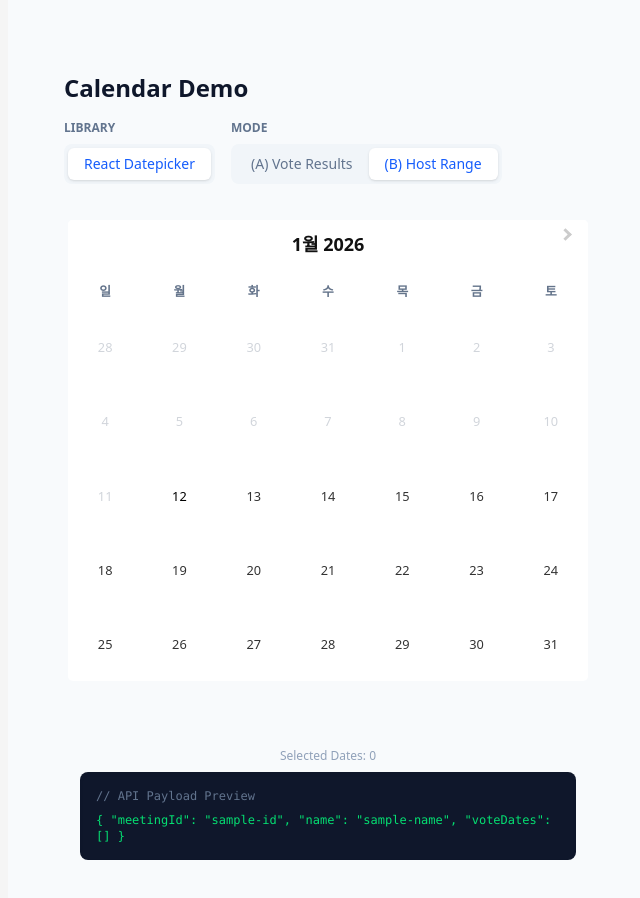
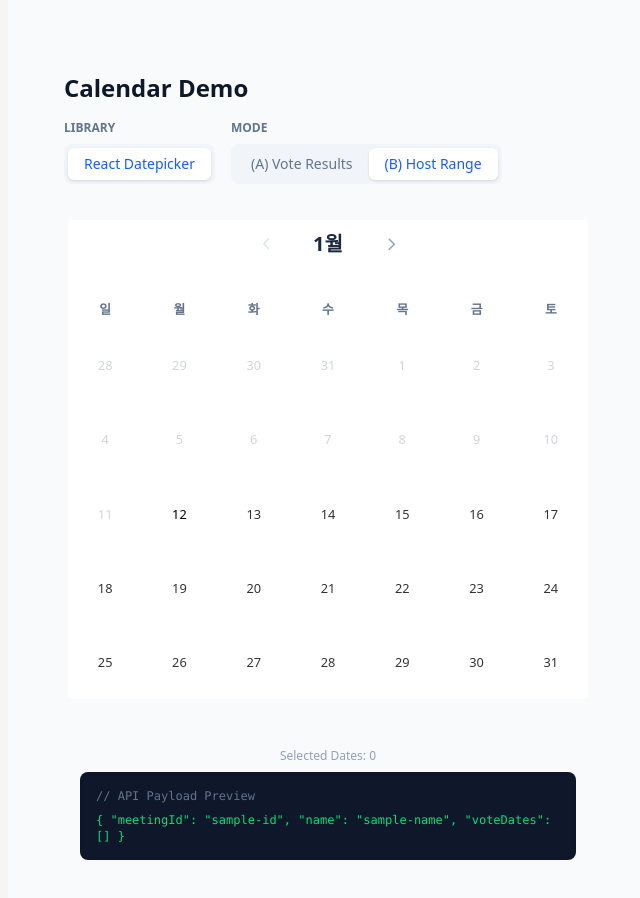
Before and after one commit to YAPP-Github/27th-Web-Team-2-FE, a Next.js app: page /calendar-demo in a window 1280 px wide. Both pictures are taken after a click on the button "(B) Host Range". Shown: the top 898 px of the page, without its empty margins (312-952 px from the left). Built offline with nearby package versions, Linux system fonts and the light colour scheme; a web font is replaced by a local one.

Commit message:
style: 날짜 선택 캘린더 UI 변경

```diff
--- a/src/features/host-range-selector/ui/adapters/ReactDatepickerAdapter.tsx
+++ b/src/features/host-range-selector/ui/adapters/ReactDatepickerAdapter.tsx
@@ -1,9 +1,11 @@
 import 'react-datepicker/dist/react-datepicker.css';
 
-import { isSameDay } from 'date-fns';
+import { format, isSameDay } from 'date-fns';
 import { ko } from 'date-fns/locale';
 import React, { useState } from 'react';
 import DatePicker from 'react-datepicker';
+
+import Icon from '@/shared/ui/icon/Icon';
 
 import {
   generateDateRange,
@@ -235,6 +237,35 @@ export function ReactDatepickerAdapter({
         inline
         minDate={minDate}
         maxDate={maxDate}
+        renderCustomHeader={({
+          date,
+          decreaseMonth,
+          increaseMonth,
+          prevMonthButtonDisabled,
+          nextMonthButtonDisabled,
+        }) => (
+          <div className='mb-4 flex items-center justify-center gap-9'>
+            <button
+              onClick={decreaseMonth}
+              disabled={prevMonthButtonDisabled}
+              type='button'
+              className='flex items-center justify-center text-slate-400 transition-colors hover:text-slate-400 disabled:opacity-30'
+            >
+              <Icon name='arrow_prev' size={24} />
+            </button>
+            <span className='text-xl font-bold text-slate-800'>
+              {format(date, 'M월')}
+            </span>
+            <button
+              onClick={increaseMonth}
+              disabled={nextMonthButtonDisabled}
+              type='button'
+              className='flex items-center justify-center text-slate-400 transition-colors hover:text-slate-400 disabled:opacity-30'
+            >
+              <Icon name='arrow_next' size={24} />
+            </button>
+          </div>
+        )}
         dayClassName={getDayClass}
         filterDate={(date) => !isDateDisabled(date)}
         dateFormat='yyyy. MM'
--- a/src/features/vote-results-calendar/ui/adapters/react-datepicker.tsx
+++ b/src/features/vote-results-calendar/ui/adapters/react-datepicker.tsx
@@ -201,7 +201,7 @@ export function ReactDatePickerVoteResultsCalendar({
                 onClick={decreaseMonth}
                 disabled={prevMonthButtonDisabled}
                 type='button'
-                className='flex items-center justify-center text-slate-200 transition-colors hover:text-slate-400 disabled:opacity-30'
+                className='flex items-center justify-center text-slate-400 transition-colors hover:text-slate-400 disabled:opacity-30'
               >
                 <Icon name='arrow_prev' size={24} />
               </button>
@@ -212,7 +212,7 @@ export function ReactDatePickerVoteResultsCalendar({
                 onClick={increaseMonth}
                 disabled={nextMonthButtonDisabled}
                 type='button'
-                className='flex items-center justify-center text-slate-200 transition-colors hover:text-slate-400 disabled:opacity-30'
+                className='flex items-center justify-center text-slate-400 transition-colors hover:text-slate-400 disabled:opacity-30'
               >
                 <Icon name='arrow_next' size={24} />
               </button>
```
